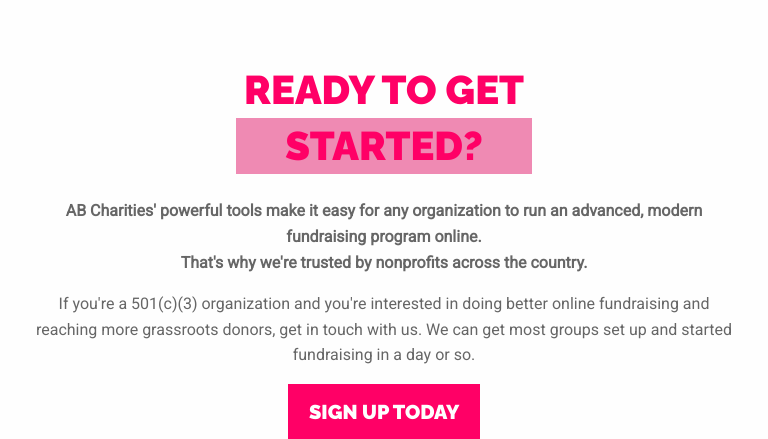
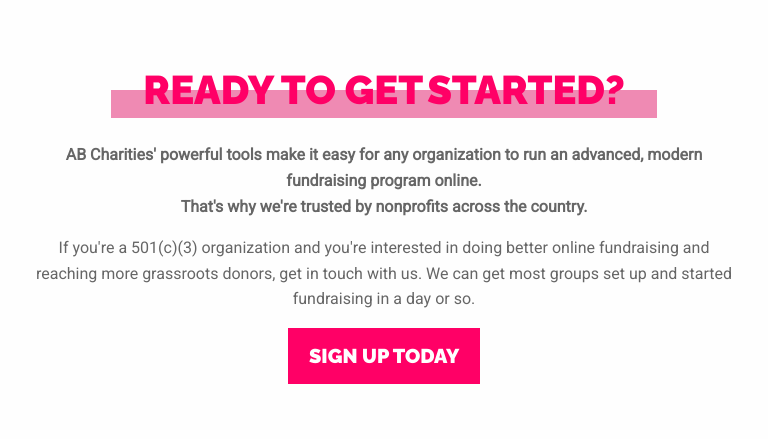
Before and after one commit to CeeNoriega/abc, a PHP site: page /index.html in a window 768 px wide. Shown: the part 5889-6328 px from the top of the page. Run offline with PHP 8.4, Linux system fonts and the light colour scheme; some libraries are stand-ins or nearby versions.

Commit message:
medium screen background adjustment

```diff
--- a/css/app.css
+++ b/css/app.css
@@ -534,6 +534,12 @@
   margin-bottom: 1.5rem;
 }
 
+@media screen and (min-width: 641px) and (max-width: 1226px) {
+    .bottom-section .header {
+      width: 74%;
+  }
+}
+
 .bottom-section .header h2.top, .bottom-section .header h2.bottom {
   display: inline-block;
   margin-bottom: 0;
```
